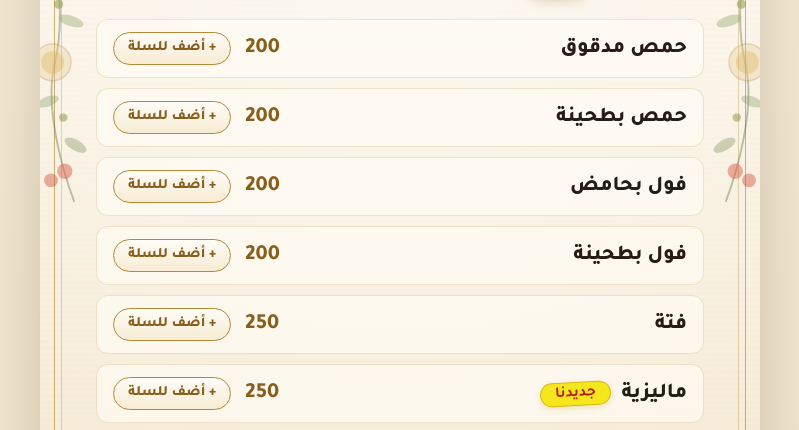
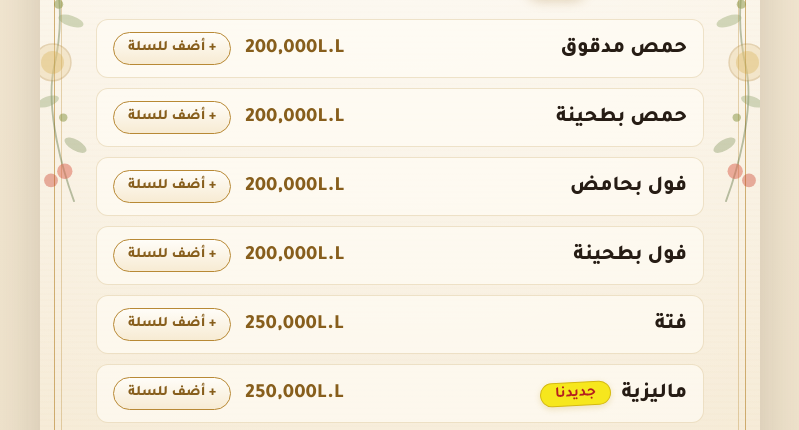
Before and after one commit to alidisco/abo-oumran-menu, a plain HTML site: page index.html in a window 1280 px wide. Shown: the part 367-797 px from the top of the page, without its empty margins (240-1039 px from the left). Drawn offline with Linux system fonts and the light colour scheme; a web font is replaced by a local one.

Commit message:
Format prices as 200,000L.L

```diff
--- a/index.html
+++ b/index.html
@@ -150,7 +150,7 @@
       <div class="sticky-summary">
         <span class="sticky-count" id="stickyCount">0 أصناف</span>
         <span class="sticky-divider">•</span>
-        <span class="sticky-total">المجموع: <strong id="stickyTotal">0</strong></span>
+        <span class="sticky-total">المجموع: <strong id="stickyTotal" dir="ltr">0L.L</strong></span>
       </div>
       <button type="button" class="view-cart-btn" id="stickyOpenCartBtn">
         عرض السلة وإتمام الطلب
@@ -221,7 +221,7 @@
     <div class="drawer-footer hidden" id="drawerFooter">
       <div class="total-row">
         <span>المجموع الكلي</span>
-        <strong id="drawerTotal">0</strong>
+        <strong id="drawerTotal" dir="ltr">0L.L</strong>
       </div>
 
       <div class="drawer-actions">
--- a/script.js
+++ b/script.js
@@ -1,15 +1,15 @@
-// Menu items exact to the restaurant poster
+// Menu items exact to the restaurant poster (prices in L.L)
 const MENU_ITEMS = [
-  { id: "hummus-madkouk", name: "حمص مدقوق", price: 200, category: "plates" },
-  { id: "hummus-tahina", name: "حمص بطحينة", price: 200, category: "plates" },
-  { id: "foul-hamod", name: "فول بحامض", price: 200, category: "plates" },
-  { id: "foul-tahina", name: "فول بطحينة", price: 200, category: "plates" },
-  { id: "fatteh", name: "فتة", price: 250, category: "plates" },
-  { id: "malayzie", name: "ماليزية", price: 250, category: "plates", isNew: true },
-  { id: "box-half", name: "علبة نص كيلو", price: 180, category: "boxes" },
-  { id: "box-kilo", name: "علبة كيلو", price: 350, category: "boxes" },
-  { id: "safri-plate", name: "صحن سفري", price: 250, category: "boxes" },
-  { id: "juice", name: "عصير", price: 50, category: "drinks" },
+  { id: "hummus-madkouk", name: "حمص مدقوق", price: 200000, category: "plates" },
+  { id: "hummus-tahina", name: "حمص بطحينة", price: 200000, category: "plates" },
+  { id: "foul-hamod", name: "فول بحامض", price: 200000, category: "plates" },
+  { id: "foul-tahina", name: "فول بطحينة", price: 200000, category: "plates" },
+  { id: "fatteh", name: "فتة", price: 250000, category: "plates" },
+  { id: "malayzie", name: "ماليزية", price: 250000, category: "plates", isNew: true },
+  { id: "box-half", name: "علبة نص كيلو", price: 180000, category: "boxes" },
+  { id: "box-kilo", name: "علبة كيلو", price: 350000, category: "boxes" },
+  { id: "safri-plate", name: "صحن سفري", price: 250000, category: "boxes" },
+  { id: "juice", name: "عصير", price: 50000, category: "drinks" },
 ];
 
 // Restaurant phone in international format for WhatsApp (Lebanon 03/478350 -> 9613478350)
@@ -92,6 +92,10 @@ function clearCart() {
   showToast("تم تفريغ السلة");
 }
 
+function formatPrice(amount) {
+  return `${amount.toLocaleString("en-US")}L.L`;
+}
+
 function formatArabicCount(count) {
   if (count === 1) return "صنف واحد";
   if (count === 2) return "صنفان";
@@ -129,7 +133,8 @@ function renderMenu() {
 
     const priceSpan = document.createElement("span");
     priceSpan.className = "item-price";
-    priceSpan.textContent = item.price;
+    priceSpan.dir = "ltr";
+    priceSpan.textContent = formatPrice(item.price);
 
     const controlsDiv = document.createElement("div");
     controlsDiv.className = "item-controls";
@@ -184,8 +189,8 @@ function renderCartDrawer() {
 
   topCartCountEl.textContent = totalQty;
   stickyCountEl.textContent = formatArabicCount(totalQty);
-  stickyTotalEl.textContent = totalPrice;
-  drawerTotalEl.textContent = totalPrice;
+  stickyTotalEl.textContent = formatPrice(totalPrice);
+  drawerTotalEl.textContent = formatPrice(totalPrice);
 
   if (totalQty === 0) {
     stickyCartBarEl.classList.add("hidden");
@@ -215,7 +220,7 @@ function renderCartDrawer() {
 
     const meta = document.createElement("div");
     meta.className = "cart-item-meta";
-    meta.textContent = `${entry.qty} × ${entry.price} = ${entry.subtotal}`;
+    meta.textContent = `${entry.qty} × ${formatPrice(entry.price)} = ${formatPrice(entry.subtotal)}`;
     details.append(title, meta);
 
     const actions = document.createElement("div");
@@ -262,10 +267,10 @@ function buildOrderMessage() {
 
   const lines = ["السلام عليكم، طلب جديد من قائمة *مطعم أبو عمران*:", ""];
   entries.forEach((item, index) => {
-    lines.push(`${index + 1}. ${item.name} × ${item.qty} = ${item.subtotal}`);
+    lines.push(`${index + 1}. ${item.name} × ${item.qty} = ${formatPrice(item.subtotal)}`);
   });
   lines.push("");
-  lines.push(`*المجموع الكلي:* ${totalPrice}`);
+  lines.push(`*المجموع الكلي:* ${formatPrice(totalPrice)}`);
   lines.push(`*نوع الطلب:* ${orderType}`);
   if (name) lines.push(`*الاسم:* ${name}`);
   if (orderType === "ديلفري" && address) lines.push(`*العنوان:* ${address}`);
--- a/style.css
+++ b/style.css
@@ -341,11 +341,13 @@ body {
 }
 
 .item-price {
-  font-size: clamp(1.15rem, 2.5vw, 1.35rem);
+  font-size: clamp(1.08rem, 2.4vw, 1.26rem);
   font-weight: 800;
   color: var(--gold-dark);
   font-variant-numeric: tabular-nums;
   white-space: nowrap;
+  direction: ltr;
+  unicode-bidi: isolate;
 }
 
 .item-controls {
```
